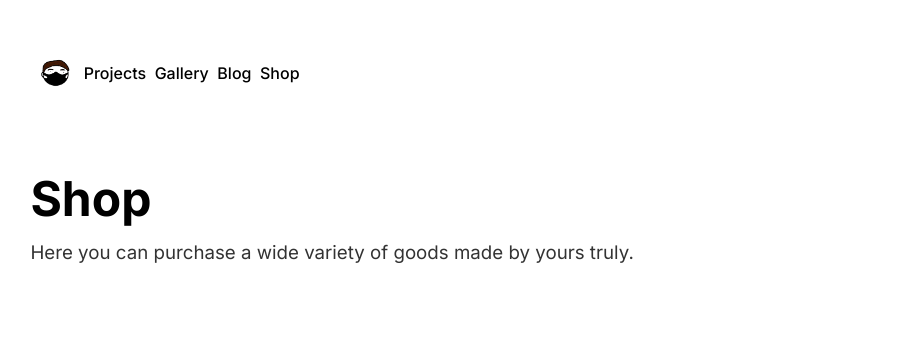
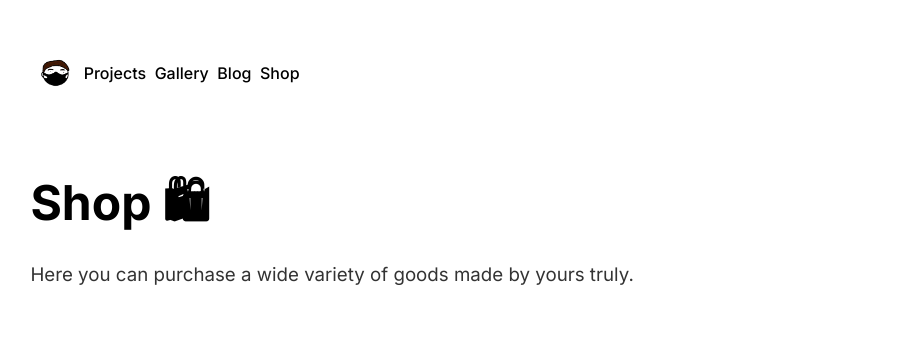
Before and after one commit to aridutilh/personalwebsite, a plain HTML site: page Shop.html in a window 1280 px wide. Shown: the part 125-463 px from the top of the page, without its empty margins (248-1156 px from the left). Drawn offline with Linux system fonts and the light colour scheme.

Commit message:
🛍  Adding Shopping Bag Favicon

```diff
--- a/Shop.html
+++ b/Shop.html
@@ -7,7 +7,7 @@
 
 	<link rel="stylesheet" href="main.css">
 
-	<link rel="icon" type="image/png" href="./images/waving.png">
+	<link rel="icon" type="image/png" href="./images/shoppingbags.png">
 
 	<script src="https://kit.fontawesome.com/22859885a2.js" crossorigin="anonymous">
 	</script>
@@ -25,7 +25,7 @@
 
 		<nav>
 
-            	<li><a href="index"><img src="images/TransparentVagabondProfile.png" height="40" class="img"></a></li>
+        <li><a href="index"><img src="images/TransparentVagabondProfile.png" height="40" class="img"></a></li>
 
 				<li><a href="Projects">Projects &nbsp;</a></li>
 
@@ -37,7 +37,7 @@
 
 		</nav>
 
-        <h1> Shop </h1>
+        <h1> Shop &#128717; </h1>
 	<h3>Here you can purchase a wide variety of goods made by yours truly.</h3>
 
         <br>
```
